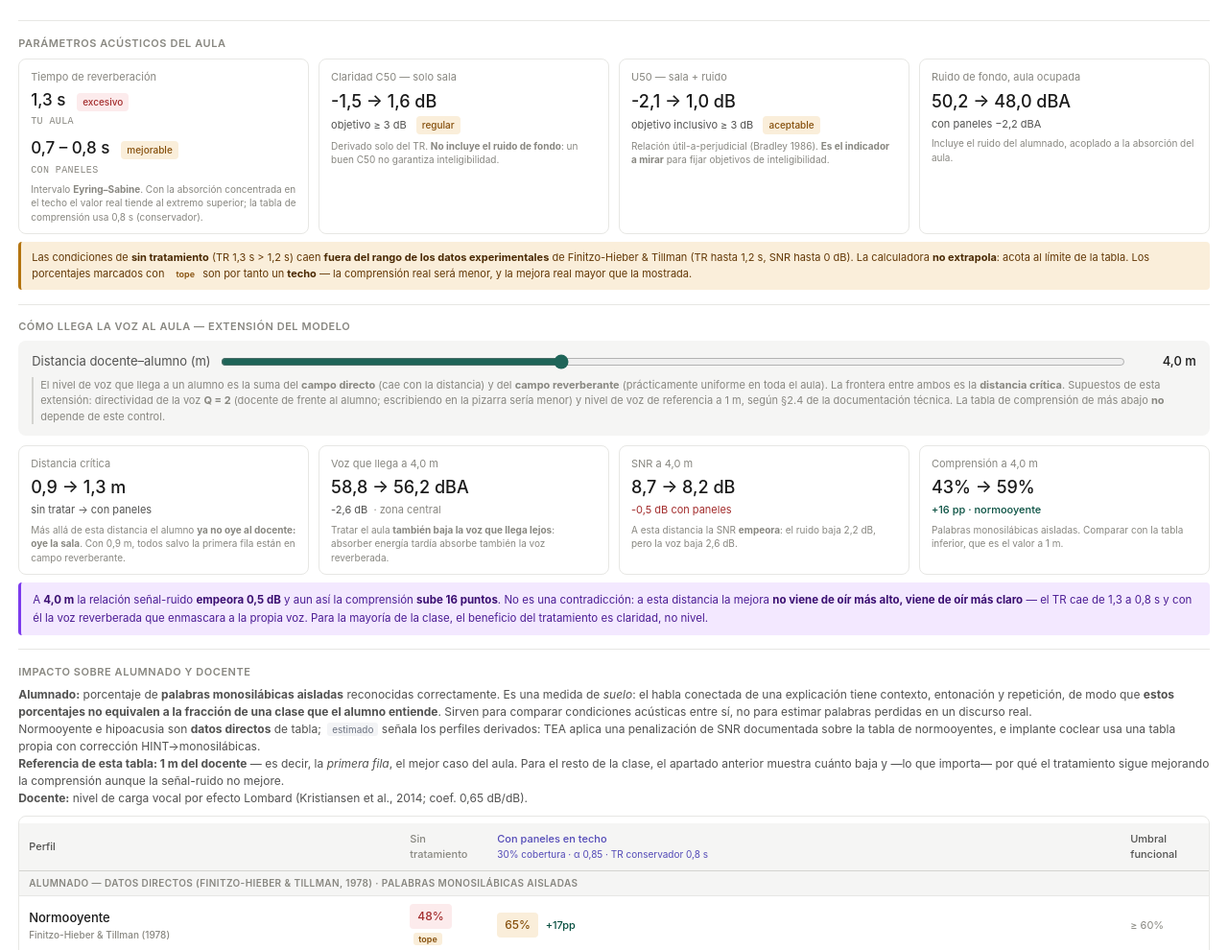
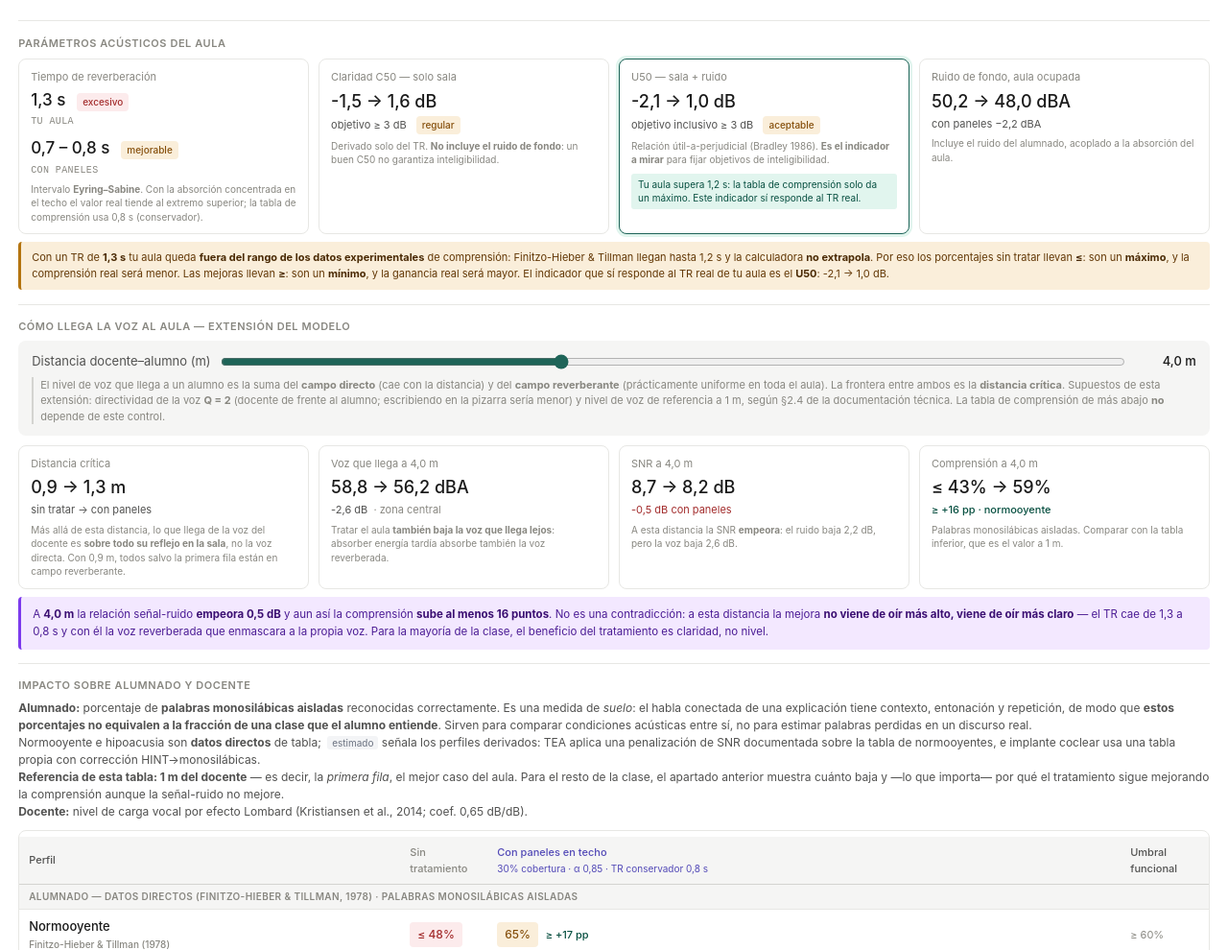
Before and after one commit to acusticaescolar-star/calculadora-acustica, a plain HTML site: page index.html in a window 1280 px wide. Shown: the part 437-1427 px from the top of the page at 96% size. Drawn offline with Linux system fonts and the light colour scheme.

Commit message:
Add files via upload

```diff
--- a/index.html
+++ b/index.html
@@ -132,9 +132,11 @@
     border-radius:var(--radius-sm); padding:4px 8px;
     display:inline-block; font-weight:500; font-size:12px; min-width:60px; text-align:center;
   }
-  .tope-mark {
-    font-size:9px; background:var(--c-amber-bg); color:#854F0B;
-    border-radius:3px; padding:1px 5px; margin-left:4px; font-weight:600;
+  /* Foco sobre el U50 cuando la tabla de comprensión está fuera de su dominio */
+  .ac-card.foco { border:1.5px solid var(--c-teal); box-shadow:0 0 0 3px var(--c-teal-bg); }
+  .foco-nota {
+    font-size:10px; color:#085041; background:var(--c-teal-bg); border-radius:3px;
+    padding:4px 7px; margin:7px 0 0; line-height:1.45;
   }
   .src-tag { font-size:10px; color:var(--c-text3); display:block; margin-top:1px; }
   .est-tag {
@@ -197,8 +199,8 @@
           Tiempo de reverberación — TR (s)
           <span class="tr-est-tag" id="tr-est-tag">estimado</span><button type="button" class="tr-recalc-tag" id="tr-recalc-btn" style="display:none;" title="Volver a vincular el TR a las dimensiones del aula">↻ volver al cálculo estimado</button>
         </span>
-        <input type="range" min="0.4" max="3.5" step="0.1" value="1.4" id="tr0">
-        <span class="ctrl-val" id="tr0-out">1,4 s</span>
+        <input type="range" min="0.4" max="3.5" step="0.1" value="1.3" id="tr0">
+        <span class="ctrl-val" id="tr0-out">1,3 s</span>
       </div>
       <p class="field-note">Valor estimado para un <strong>aula de clase convencional de los años 80</strong> (ladrillo enlucido, terrazo, forjado de hormigón) con mobiliario escolar duro estándar: pupitres, sillas, armario y pizarra. <strong>No válido</strong> para espacios con mobiliario blando, alfombras o paneles absorbentes (aulas del futuro, aulas taller, espacios de nueva construcción). En esos casos —y siempre que sea posible— mide el valor real con <strong>RoomEQ Wizard</strong> o <strong>RT Calculator</strong> en el móvil, con el aula vacía de alumnos.</p>
 
@@ -550,6 +552,17 @@ function calc(){
   wb['tea']=wrs_tea(tr0,snr_b); wac['tea']=wrs_tea(tr_ac,snr_ac);
 
   const topes_b=topesActivos(tr0,snr_b), topes_ac=topesActivos(tr_ac,snr_ac);
+  const enTope_b=topes_b.length>0, enTope_ac=topes_ac.length>0;
+
+  // Fuera del dominio de la tabla el porcentaje es un MÁXIMO, no una estimación,
+  // y la mejora calculada desde un máximo es un MÍNIMO. La cifra lo dice ella misma.
+  const pct=(v,tope)=>(tope?'\u2264\u00a0':'')+v+'%';
+  function deltaTxt(d,topeB,topeAc){
+    if(cob_t===0) return {txt:'sin cambio',cls:'delta-neutral'};
+    if(topeB&&topeAc) return {txt:'no cuantificable: mira el U50',cls:'delta-neutral'};
+    if(topeB) return {txt:'\u2265\u00a0'+(d>0?'+'+d:'0')+'\u00a0pp',cls:d>=5?'delta-good':'delta-neutral'};
+    return {txt:d>0?'+'+d+'\u00a0pp':(d===0?'sin cambio':d+'\u00a0pp'),cls:d>=5?'delta-good':(d<0?'':'delta-neutral')};
+  }
 
   const voz_b=calcVoz(rf_b), voz_ac=calcVoz(rf_ac);
   const dvoz=+(voz_ac-voz_b).toFixed(1);
@@ -569,10 +582,11 @@ function calc(){
       <p class="ac-val">${f1(c50_b)} → ${f1(c50_ac)} dB</p>
       <p class="ac-sub">objetivo ≥ 3 dB &nbsp;${c50Badge(c50_ac)}</p>
       <p class="ac-foot">Derivado solo del TR. <strong>No incluye el ruido de fondo</strong>: un buen C50 no garantiza inteligibilidad.</p></div>
-    <div class="ac-card"><p class="ac-label">U50 — sala + ruido</p>
+    <div class="ac-card${enTope_b?' foco':''}"><p class="ac-label">U50 — sala + ruido</p>
       <p class="ac-val">${f1(u50_b)} → ${f1(u50_ac)} dB</p>
       <p class="ac-sub">objetivo inclusivo ≥ 3 dB &nbsp;${u50Badge(u50_ac)}</p>
-      <p class="ac-foot">Relación útil-a-perjudicial (Bradley 1986). <strong>Es el indicador a mirar</strong> para fijar objetivos de inteligibilidad.</p></div>
+      <p class="ac-foot">Relación útil-a-perjudicial (Bradley 1986). <strong>Es el indicador a mirar</strong> para fijar objetivos de inteligibilidad.</p>
+      ${enTope_b?'<p class="foco-nota">Tu aula supera 1,2 s: la tabla de comprensión solo da un máximo. Este indicador sí responde al TR real.</p>':''}</div>
     <div class="ac-card"><p class="ac-label">Ruido de fondo, aula ocupada</p>
       <p class="ac-val">${f1(rf_b)} → ${f1(rf_ac)} dBA</p>
       <p class="ac-sub">con paneles −${f1(rf_b-rf_ac)} dBA</p>
@@ -596,6 +610,8 @@ function calc(){
   const w_d_b =interpFH('normal',tr0   ,snr_d_b );
   const w_d_ac=interpFH('normal',tr_ac ,snr_d_ac);
   const dSNR_d=snr_d_ac-snr_d_b, dW_d=rnd(w_d_ac)-rnd(w_d_b);
+  const tope_d_b=topesActivos(tr0,snr_d_b).length>0, tope_d_ac=topesActivos(tr_ac,snr_d_ac).length>0;
+  const delta_d=deltaTxt(dW_d,tope_d_b,tope_d_ac);
 
   const zona = dist<=1.5 ? 'primera fila' : (dist>=largo-2 ? 'fondo del aula' : 'zona central');
   const estiloSNR = dSNR_d < -0.05 ? 'color:#A32D2D;' : (dSNR_d>0.05?'color:#085041;':'color:var(--c-text2);');
@@ -604,7 +620,7 @@ function calc(){
     <div class="ac-card"><p class="ac-label">Distancia crítica</p>
       <p class="ac-val">${f1(rc_b)} → ${f1(rc_ac)} m</p>
       <p class="ac-sub">sin tratar → con paneles</p>
-      <p class="ac-foot">Más allá de esta distancia el alumno <strong>ya no oye al docente: oye la sala</strong>. Con ${f1(rc_b)} m, todos salvo la primera fila están en campo reverberante.</p></div>
+      <p class="ac-foot">Más allá de esta distancia, lo que llega de la voz del docente es <strong>sobre todo su reflejo en la sala</strong>, no la voz directa. Con ${f1(rc_b)} m, todos salvo la primera fila están en campo reverberante.</p></div>
     <div class="ac-card"><p class="ac-label">Voz que llega a ${f1(dist)} m</p>
       <p class="ac-val">${f1(voz_d_b)} → ${f1(voz_d_ac)} dBA</p>
       <p class="ac-sub">${f1(voz_d_ac-voz_d_b)} dB &nbsp;<span style="color:var(--c-text3);">· ${zona}</span></p>
@@ -616,28 +632,30 @@ function calc(){
         ? `A esta distancia la SNR <strong>empeora</strong>: el ruido baja ${f1(rf_b-rf_ac)} dB, pero la voz baja ${f1(voz_d_b-voz_d_ac)} dB.`
         : `A esta distancia el campo directo aún pesa y la SNR se mantiene o mejora.`}</p></div>
     <div class="ac-card"><p class="ac-label">Comprensión a ${f1(dist)} m</p>
-      <p class="ac-val">${rnd(w_d_b)}% → ${rnd(w_d_ac)}%</p>
-      <p class="ac-sub ${dW_d>=5?'delta-good':'delta-neutral'}">${dW_d>0?'+'+dW_d:dW_d} pp · normooyente</p>
+      <p class="ac-val">${pct(rnd(w_d_b),tope_d_b)} → ${pct(rnd(w_d_ac),tope_d_ac)}</p>
+      <p class="ac-sub ${delta_d.cls}">${delta_d.txt} · normooyente</p>
       <p class="ac-foot">Palabras monosilábicas aisladas. Comparar con la tabla inferior, que es el valor a 1 m.</p></div>`;
 
   // Síntesis del mecanismo: el hallazgo es que la mejora no viene de la SNR.
   let mecanismo='';
   if(cob_t>0 && dist>rc_b){
-    if(dSNR_d<-0.05 && dW_d>0){
-      mecanismo=`A <strong>${f1(dist)} m</strong> la relación señal-ruido <strong>empeora ${f1(Math.abs(dSNR_d))} dB</strong> y aun así la comprensión <strong>sube ${dW_d} puntos</strong>. No es una contradicción: a esta distancia la mejora <strong>no viene de oír más alto, viene de oír más claro</strong> — el TR cae de ${f1(tr0)} a ${f1(tr_ac)} s y con él la voz reverberada que enmascara a la propia voz. Para la mayoría de la clase, el beneficio del tratamiento es claridad, no nivel.`;
+    const alMenos = tope_d_b ? 'al menos ' : '';
+    if(tope_d_b && tope_d_ac){
+      mecanismo='';
+    } else if(dSNR_d<-0.05 && dW_d>0){
+      mecanismo=`A <strong>${f1(dist)} m</strong> la relación señal-ruido <strong>empeora ${f1(Math.abs(dSNR_d))} dB</strong> y aun así la comprensión <strong>sube ${alMenos}${dW_d} puntos</strong>. No es una contradicción: a esta distancia la mejora <strong>no viene de oír más alto, viene de oír más claro</strong> — el TR cae de ${f1(tr0)} a ${f1(tr_ac)} s y con él la voz reverberada que enmascara a la propia voz. Para la mayoría de la clase, el beneficio del tratamiento es claridad, no nivel.`;
     } else if(dW_d>0){
-      mecanismo=`A <strong>${f1(dist)} m</strong> la comprensión sube <strong>${dW_d} puntos</strong>, y la mayor parte de esa ganancia procede de la caída del TR (${f1(tr0)} → ${f1(tr_ac)} s), no del cambio de nivel.`;
+      mecanismo=`A <strong>${f1(dist)} m</strong> la comprensión sube <strong>${alMenos}${dW_d} puntos</strong>, y la mayor parte de esa ganancia procede de la caída del TR (${f1(tr0)} → ${f1(tr_ac)} s), no del cambio de nivel.`;
     }
   }
   document.getElementById('mecanismo-block').innerHTML =
     mecanismo ? `<div class="mecanismo">${mecanismo}</div>` : '';
 
-  // Aviso de acotación al dominio de la tabla
-  const avisos=[];
-  if(topes_b.length) avisos.push(`<strong>sin tratamiento</strong> (${topes_b.join(' · ')})`);
-  if(topes_ac.length) avisos.push(`<strong>con paneles</strong> (${topes_ac.join(' · ')})`);
-  document.getElementById('rango-aviso-block').innerHTML = avisos.length
-    ? `<div class="rango-aviso">Las condiciones de ${avisos.join(' y ')} caen <strong>fuera del rango de los datos experimentales</strong> de Finitzo-Hieber &amp; Tillman (TR hasta 1,2 s, SNR hasta 0 dB). La calculadora <strong>no extrapola</strong>: acota al límite de la tabla. Los porcentajes marcados con <span class="tope-mark">tope</span> son por tanto un <strong>techo</strong> — la comprensión real será menor, y la mejora real mayor que la mostrada.</div>`
+  // Aviso de dominio: qué significan ≤ y ≥, y qué indicador sí responde al TR real.
+  document.getElementById('rango-aviso-block').innerHTML = enTope_b
+    ? `<div class="rango-aviso">Con un TR de <strong>${f1(tr0)} s</strong> tu aula queda <strong>fuera del rango de los datos experimentales</strong> de comprensión: Finitzo-Hieber &amp; Tillman llegan hasta 1,2 s y la calculadora <strong>no extrapola</strong>. Por eso los porcentajes sin tratar llevan <strong>≤</strong>: son un <strong>máximo</strong>, y la comprensión real será menor. ${enTope_ac
+        ? `Con esta cobertura el aula tratada también supera 1,2 s (${f1(tr_ac)} s), así que la tabla <strong>no puede cuantificar la mejora</strong>, aunque la haya.`
+        : `Las mejoras llevan <strong>≥</strong>: son un <strong>mínimo</strong>, y la ganancia real será mayor.`} El indicador que sí responde al TR real de tu aula es el <strong>U50</strong>: ${f1(u50_b)} → ${f1(u50_ac)} dB.</div>`
     : '';
 
   const directos=[
@@ -663,12 +681,11 @@ function calc(){
     : '';
   const igNota_ic = tr_ac<=0.9
     ? `<div style="font-size:9.5px;color:#1E6458;margin-top:3px;line-height:1.4;border-left:2px solid #1E6458;padding-left:5px;">` +
-      `Valor conservador (IC analógico, 1978). ` +
+      `Valor conservador (implantes de principios de los 2000). ` +
       `Los IC modernos mejoran significativamente al reducir el TR; con TR ≤ 0,3 s alcanzan ≥80 % en frases. ` +
       `<span style="color:#888780;">Iglehart (2016)</span></div>`
     : '';
 
-  const marcaTope = t => t.length ? '<span class="tope-mark" title="Valor acotado al límite de la tabla — es un techo">tope</span>' : '';
 
   let t=`<thead><tr>
     <th>Perfil</th>
@@ -681,22 +698,22 @@ function calc(){
   directos.forEach(p=>{
     const vb=rnd(wb[p.id]),vac=rnd(wac[p.id]),d=vac-vb;
     t+=`<tr><td style="font-weight:500;">${p.label}<span class="src-tag">${p.src}</span></td>
-      <td><span class="wrs-cell" style="${wStyle(vb)}">${vb}%</span>${marcaTope(topes_b)}</td>
-      <td><span class="wrs-cell" style="${wStyle(vac)}">${vac}%</span>${marcaTope(topes_ac)}
-        <span style="font-size:11px;margin-left:4px;" class="${d>=5?'delta-good':d<0?'':'delta-neutral'}">${d>0?'+'+d+'pp':d===0?'sin cambio':d+'pp'}</span>
+      <td><span class="wrs-cell" style="${wStyle(vb)}" title="${enTope_b?'Máximo: el aula supera el rango de la tabla (1,2 s)':''}">${pct(vb,enTope_b)}</span></td>
+      <td><span class="wrs-cell" style="${wStyle(vac)}" title="${enTope_ac?'Máximo: el aula supera el rango de la tabla (1,2 s)':''}">${pct(vac,enTope_ac)}</span>
+        <span style="font-size:11px;margin-left:4px;" class="${deltaTxt(d,enTope_b,enTope_ac).cls}">${deltaTxt(d,enTope_b,enTope_ac).txt}</span>
         ${p.id==='hipo'?igNota_hipo:''}</td>
       <td style="color:#888780;font-size:11px;">${p.umbral}</td></tr>`;
   });
 
-  t+=`<tr class="sep-row"><td colspan="4">Alumnado — estimados por penalización de SNR documentada</td></tr>`;
+  t+=`<tr class="sep-row"><td colspan="4">Alumnado — perfiles estimados · TEA: penalización de SNR · implante coclear: tabla derivada</td></tr>`;
   estimados.forEach(p=>{
     const vb=rnd(wb[p.id]),vac=rnd(wac[p.id]),d=vac-vb;
     t+=`<tr style="background:${p.bg};">
       <td style="font-weight:500;">${p.label}${p.badge}<span class="est-tag">estimado</span>
         <span class="src-tag">${p.src}</span></td>
-      <td><span class="wrs-cell" style="${wStyle(vb)}">${vb}%</span>${marcaTope(topes_b)}</td>
-      <td><span class="wrs-cell" style="${wStyle(vac)}">${vac}%</span>${marcaTope(topes_ac)}
-        <span style="font-size:11px;margin-left:4px;" class="${d>=5?'delta-good':d<0?'':'delta-neutral'}">${d>0?'+'+d+'pp':d===0?'sin cambio':d+'pp'}</span>
+      <td><span class="wrs-cell" style="${wStyle(vb)}" title="${enTope_b?'Máximo: el aula supera el rango de la tabla (1,2 s)':''}">${pct(vb,enTope_b)}</span></td>
+      <td><span class="wrs-cell" style="${wStyle(vac)}" title="${enTope_ac?'Máximo: el aula supera el rango de la tabla (1,2 s)':''}">${pct(vac,enTope_ac)}</span>
+        <span style="font-size:11px;margin-left:4px;" class="${deltaTxt(d,enTope_b,enTope_ac).cls}">${deltaTxt(d,enTope_b,enTope_ac).txt}</span>
         ${p.id==='ic'?igNota_ic:''}</td>
       <td style="color:#888780;font-size:11px;">${p.umbral}</td></tr>`;
   });
```
Also changed, not shown: 1 other file.
